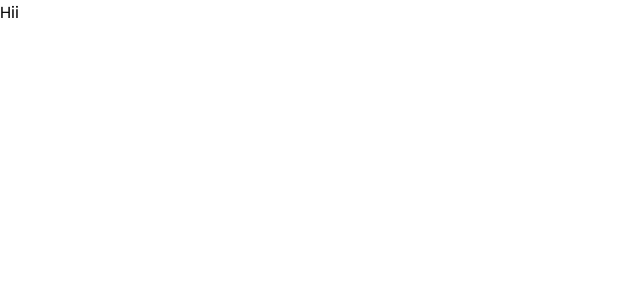
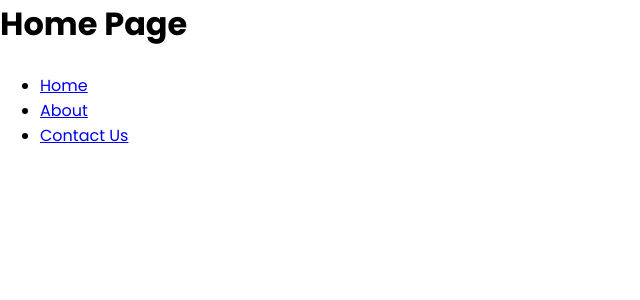
Before and after one commit to VipCode786/frontend, a React (Create React App) app: page / in a window 1280 px wide. Shown: the top 300 px of the page, without its empty margins (0-640 px from the left). Built offline with nearby package versions, Linux system fonts and the light colour scheme.

Commit message:
First Commit

```diff
--- a/src/App.js
+++ b/src/App.js
@@ -1,10 +1,20 @@
+import { BrowserRouter, Route, Routes } from "react-router-dom";
+import About from "./Pages/About";
+import ContactUs from "./Pages/ContactUs";
+import Home from "./Pages/Home";
 
 
 
 function App() {
   return (
-    <div className="App">
-     Hii
+    <div>
+     <BrowserRouter>
+     <Routes>
+     <Route path="/" element={<Home />} />
+     <Route path="/about" element={<About/>} />
+     <Route path="/contactus" element={<ContactUs />} />
+    </Routes>
+    </BrowserRouter>
     </div>
   );
 }
--- /dev/null
+++ b/src/Pages/About.jsx
@@ -0,0 +1,9 @@
+import React from 'react'
+
+const About = () => {
+  return (
+    <div>About</div>
+  )
+}
+
+export default About
--- /dev/null
+++ b/src/Pages/ContactUs.jsx
@@ -0,0 +1,9 @@
+import React from 'react'
+
+const ContactUs = () => {
+  return (
+    <div>ContactUs</div>
+  )
+}
+
+export default ContactUs
--- /dev/null
+++ b/src/Pages/Home.jsx
@@ -0,0 +1,27 @@
+import React from 'react'
+import { Link } from 'react-router-dom'
+
+const Home = () => {
+  return (
+    <div>
+    <h1>Home Page</h1>
+    <br />
+    <ul>
+      <li>
+        {/* Endpoint to route to Home component */}
+        <Link exact to="/">Home</Link>
+      </li>
+      <li>
+        {/* Endpoint to route to About component */}
+        <Link to="/about">About</Link>
+      </li>
+      <li>
+        {/* Endpoint to route to Contact Us component */}
+        <Link to="/contactus">Contact Us</Link>
+      </li>
+    </ul>
+  </div>
+  )
+}
+
+export default Home
```
